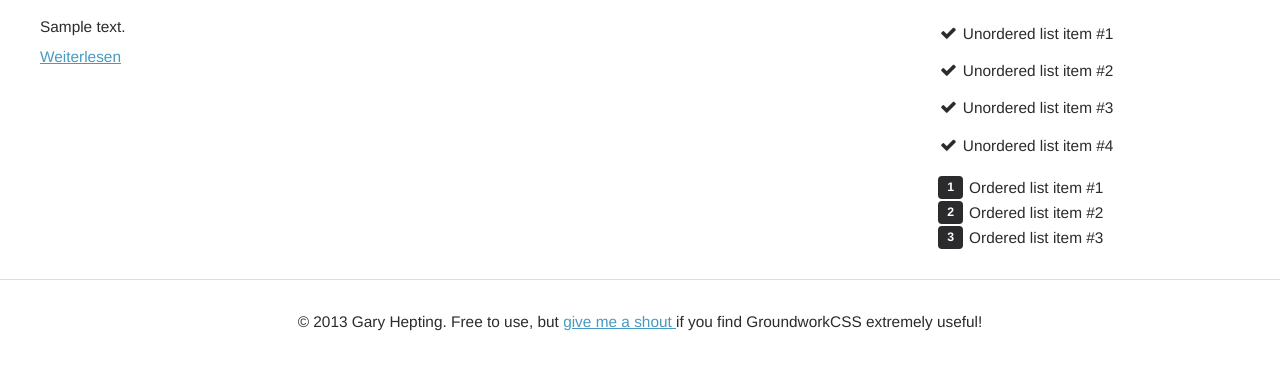
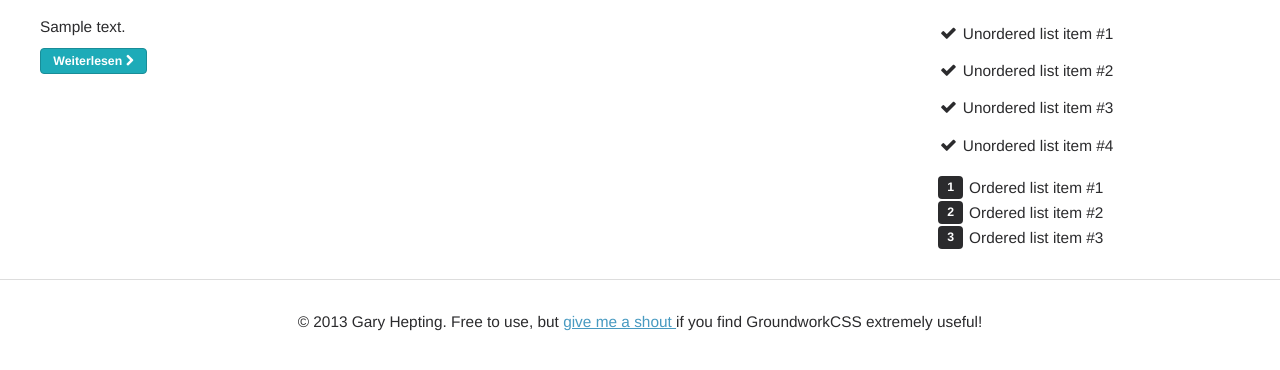
Before and after one commit to pklink/Kitty, a PHP site: template templates/post/index.twig in a window 1280 px wide. Shown: the part 198-568 px from the top of the page. Run offline with PHP 8.4, Linux system fonts and the light colour scheme; the template is opened without the code that fills it: most values are stand-ins (such as "Sample title", 1, 10 or a date in 2020); some libraries are stand-ins or nearby versions.

Commit message:
addedn round "read more"-buttons

```diff
--- a/templates/post/index.twig
+++ b/templates/post/index.twig
@@ -17,7 +17,10 @@
 
             <section>
                 <footer>
-                    <a href="{{ app.baseUrl }}/article/{{ post.id }}">Weiterlesen</a>
+                    <a href="{{ app.baseUrl }}/article/{{ post.id }}" class="small button">
+                        Weiterlesen
+                        <i class="icon-chevron-right"></i>
+                    </a>
                 </footer>
             </section>
         </article>
```
